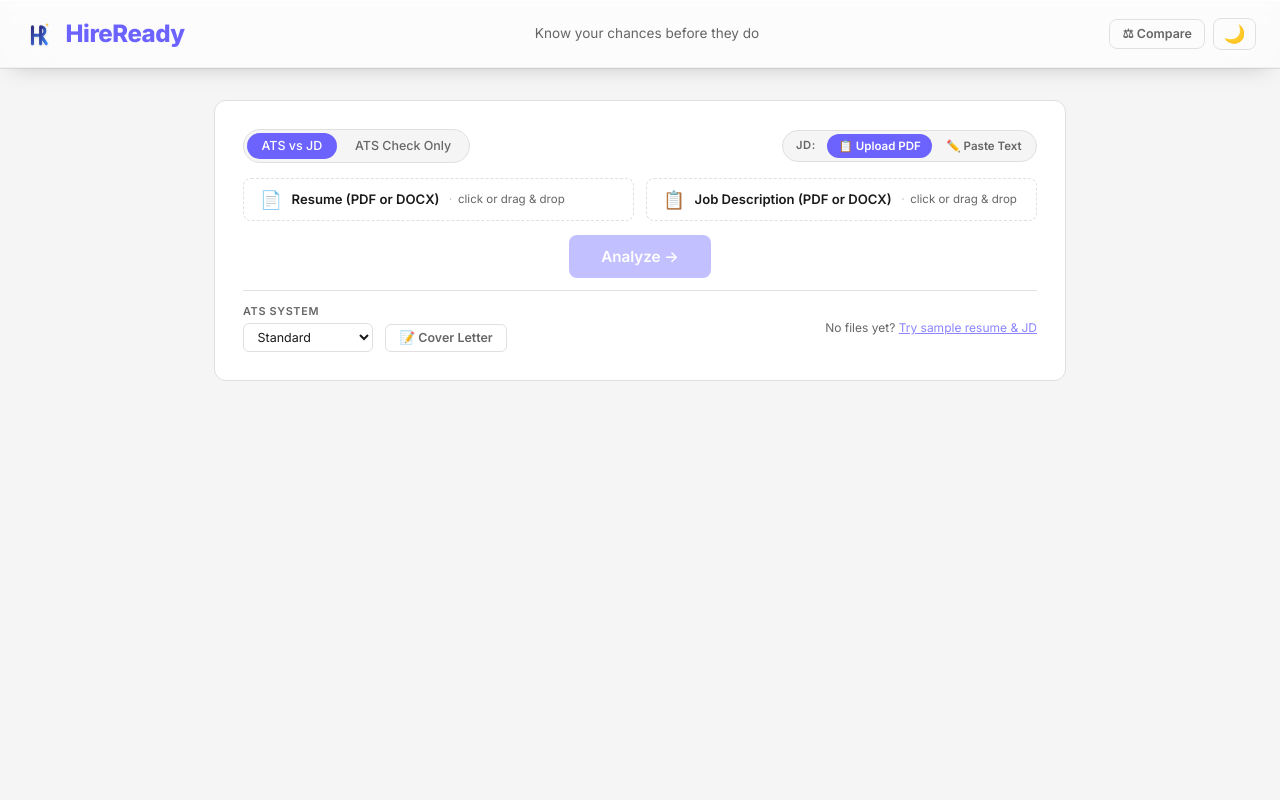
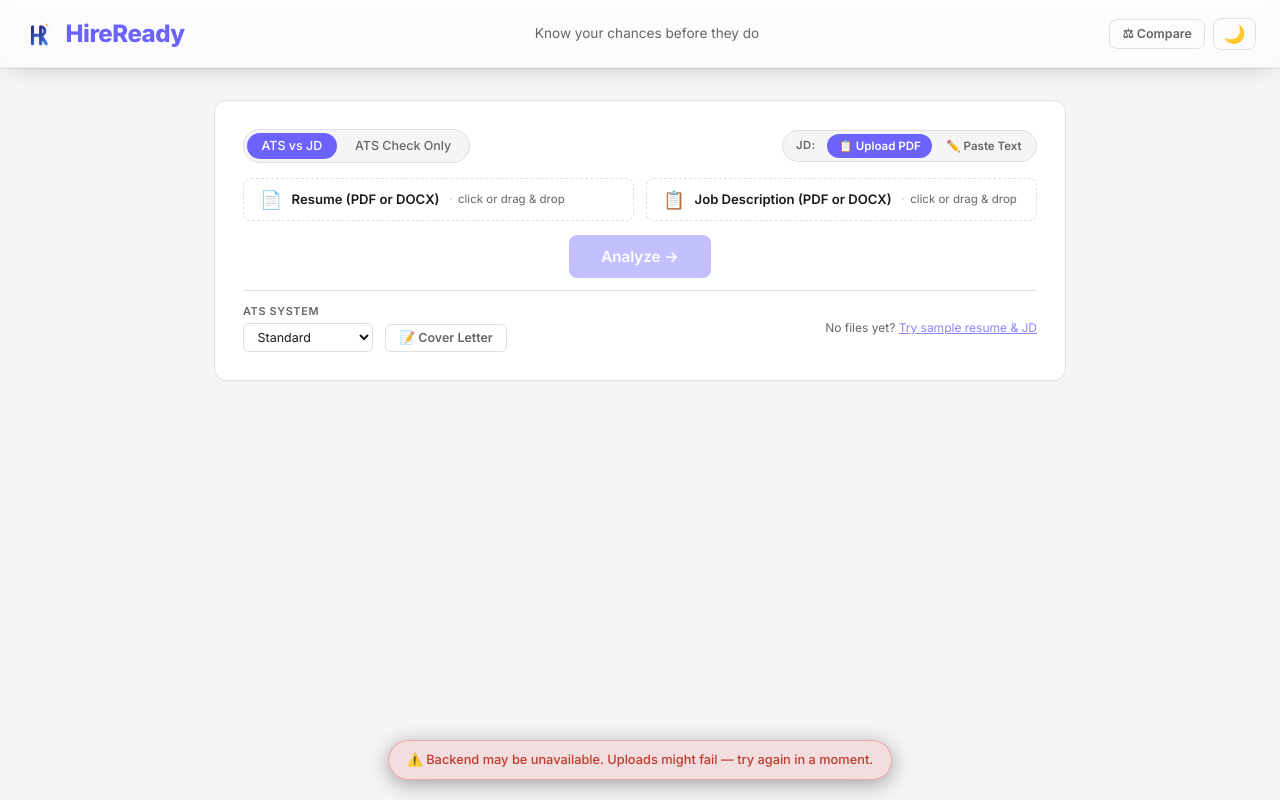
Before and after one commit to oshoup521/hireready, a React (Vite) app in the folder frontend/: page / in a window 1280 px wide. Built offline with nearby package versions, Linux system fonts and the light colour scheme; no server answers.

Commit message:
feat: Add backend wake-up banner and health check enhancements for improved user feedback

```diff
--- a/frontend/src/App.jsx
+++ b/frontend/src/App.jsx
@@ -12,12 +12,16 @@
 // Locally it's empty — Vite's proxy forwards /analyze and /health to :8000.
 const API_URL = import.meta.env.VITE_API_URL || ''
 
+// 'idle' | 'waking' | 'ready' | 'error'
+const BACKEND_STATUS = { IDLE: 'idle', WAKING: 'waking', READY: 'ready', ERROR: 'error' }
+
 export default function App() {
   const [report, setReport] = useState(null)
   const [resumeFile, setResumeFile] = useState(null)
   const [isLoading, setIsLoading] = useState(false)
   const [error, setError] = useState(null)
   const [theme, setTheme] = useState('dark')
+  const [backendStatus, setBackendStatus] = useState(BACKEND_STATUS.IDLE)
   // Incrementing this key forces UploadSection to remount and reset its local state
   const [uploadKey, setUploadKey] = useState(0)
   // Incrementing this key forces the split-layout to remount, replaying the fade-in-up
@@ -45,6 +49,36 @@
     const initial = saved || systemPreferred
     setTheme(initial)
     document.body.className = initial
+  }, [])
+
+  // On mount — ping /health to wake the Render free-tier backend.
+  // Shows a "waking up" banner after 2 s if the backend hasn't responded yet.
+  useEffect(() => {
+    if (!API_URL) return   // no-op in local dev (Vite proxies directly)
+
+    let wakeTimer = null
+    let cancelled = false
+
+    async function pingHealth() {
+      // Show the banner only after a 2 s delay so it doesn't flash on fast responses
+      wakeTimer = setTimeout(() => {
+        if (!cancelled) setBackendStatus(BACKEND_STATUS.WAKING)
+      }, 2000)
+
+      try {
+        const res = await fetch(`${API_URL}/health`, { signal: AbortSignal.timeout(30000) })
+        if (!cancelled) {
+          setBackendStatus(res.ok ? BACKEND_STATUS.READY : BACKEND_STATUS.ERROR)
+        }
+      } catch {
+        if (!cancelled) setBackendStatus(BACKEND_STATUS.ERROR)
+      } finally {
+        clearTimeout(wakeTimer)
+      }
+    }
+
+    pingHealth()
+    return () => { cancelled = true; clearTimeout(wakeTimer) }
   }, [])
 
   // Toggle between dark and light theme
@@ -112,6 +146,17 @@
 
   return (
     <>
+      {/* Backend wake-up banner — only shown while the Render free-tier service is cold-starting */}
+      {(backendStatus === BACKEND_STATUS.WAKING || backendStatus === BACKEND_STATUS.ERROR) && (
+        <div className={`backend-banner backend-banner--${backendStatus}`} role="status">
+          {backendStatus === BACKEND_STATUS.WAKING ? (
+            <><span className="backend-banner-spinner" />Backend is waking up on Render — this takes ~30 s on the free tier. Hang tight…</>
+          ) : (
+            <>⚠️ Backend may be unavailable. Uploads might fail — try again in a moment.</>
+          )}
+        </div>
+      )}
+
       {/* Header lives outside app-wrapper so the sticky glass spans the full viewport width */}
       <Header
         theme={theme}
--- a/frontend/src/index.css
+++ b/frontend/src/index.css
@@ -255,6 +255,58 @@
 }
 
 /* =========================================================
+   Backend wake-up banner
+   ========================================================= */
+.backend-banner {
+  position: fixed;
+  bottom: 1.25rem;
+  left: 50%;
+  transform: translateX(-50%);
+  display: flex;
+  align-items: center;
+  gap: 0.6rem;
+  padding: 0.55rem 1.1rem;
+  border-radius: 2rem;
+  font-size: 0.8rem;
+  font-weight: 500;
+  white-space: nowrap;
+  z-index: 200;
+  box-shadow: 0 4px 20px rgba(0, 0, 0, 0.35);
+  animation: banner-slide-up 0.3s ease;
+  max-width: calc(100vw - 2rem);
+  white-space: normal;
+  text-align: center;
+}
+
+.backend-banner--waking {
+  background: rgba(240, 165, 0, 0.15);
+  border: 1px solid rgba(240, 165, 0, 0.4);
+  color: var(--warning);
+}
+
+.backend-banner--error {
+  background: rgba(224, 92, 92, 0.15);
+  border: 1px solid rgba(224, 92, 92, 0.4);
+  color: var(--danger);
+}
+
+.backend-banner-spinner {
+  display: inline-block;
+  width: 0.75rem;
+  height: 0.75rem;
+  border: 2px solid currentColor;
+  border-top-color: transparent;
+  border-radius: 50%;
+  animation: spin 0.7s linear infinite;
+  flex-shrink: 0;
+}
+
+@keyframes banner-slide-up {
+  from { opacity: 0; transform: translateX(-50%) translateY(0.5rem); }
+  to   { opacity: 1; transform: translateX(-50%) translateY(0); }
+}
+
+/* =========================================================
    Print styles — only show the report card, force light bg
    ========================================================= */
 @media print {
@@ -278,6 +330,7 @@
 
   /* Hide everything except the report card */
   header,
+  .backend-banner,
   .upload-section,
   .upload-centering-wrapper,
   .split-left,
```
Also changed, not shown: 1 other file (tests, documents, lock files or other folders).
